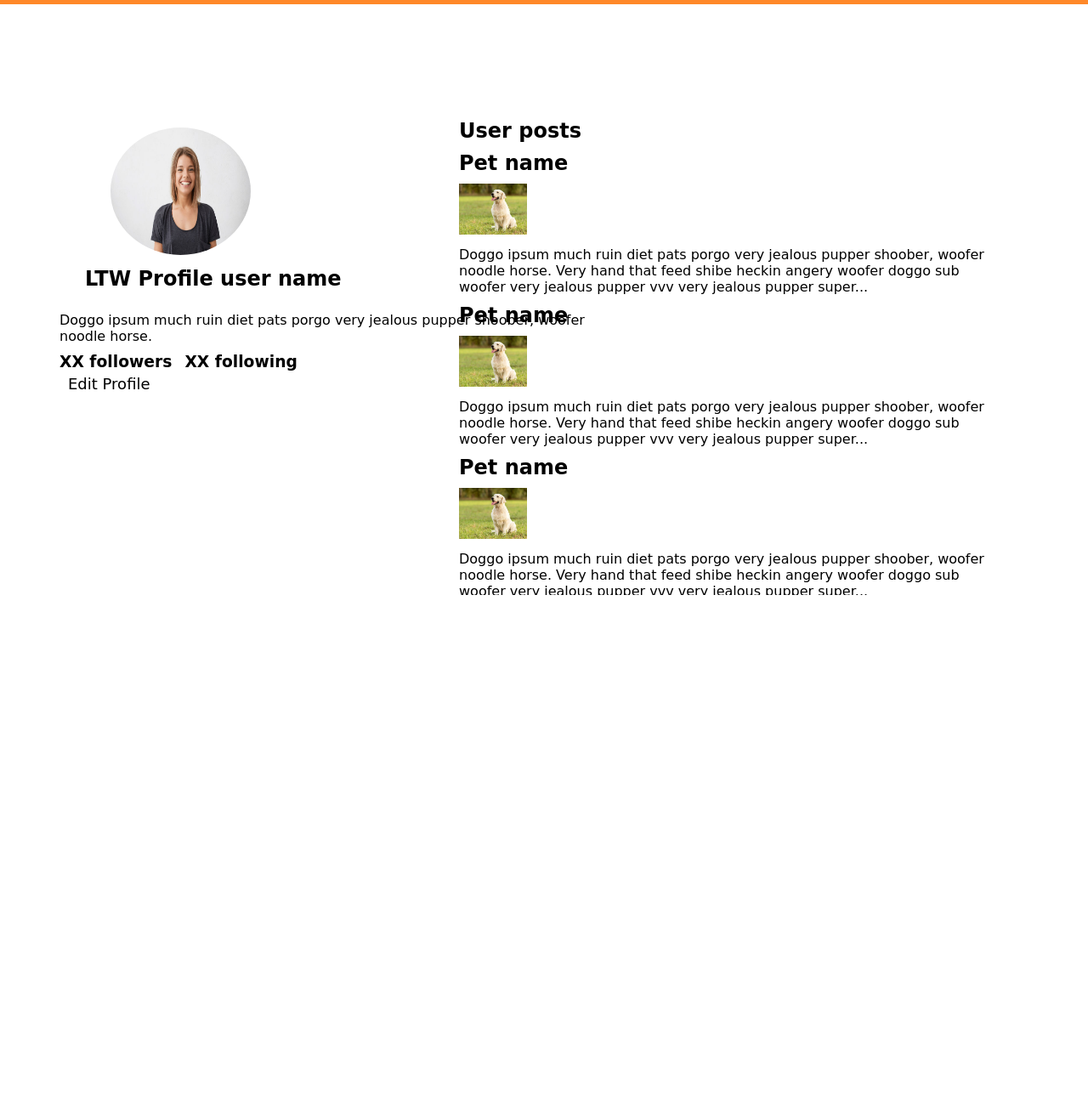
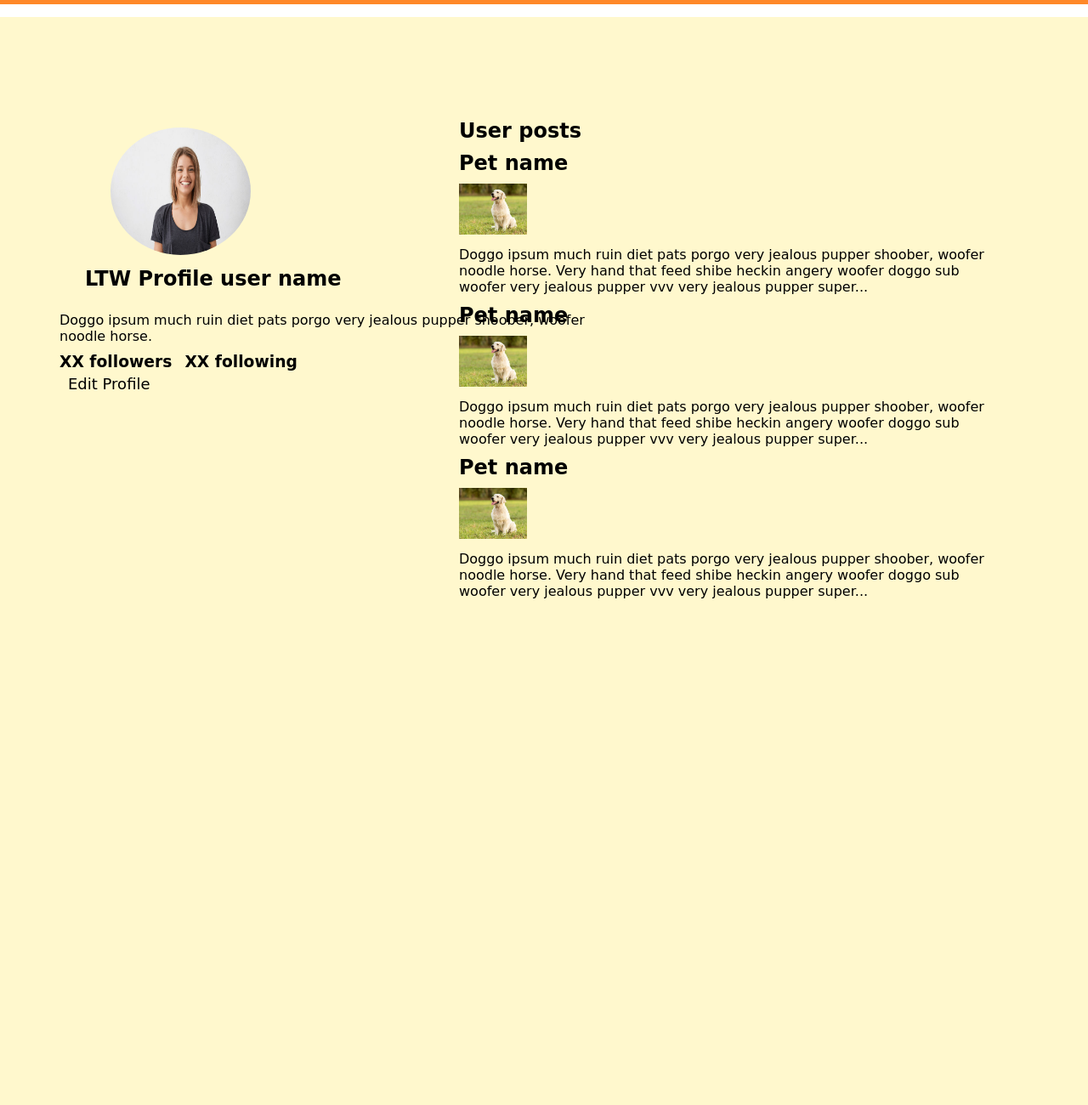
Before and after one commit to catarina03/FEUP-LTW-AdoptMe, a PHP site: page /userprofile.html in a window 1280 px wide. Shown: the part 100-1400 px from the top of the page at 85% size. Before the commit the page ends 800 px from the top, so only its background shows below. Run offline with PHP 8.4, Linux system fonts and the light colour scheme; some web fonts are replaced.

Commit message:
i put the page yellow

```diff
--- a/css/userProfile.css
+++ b/css/userProfile.css
@@ -1,5 +1,8 @@
 #main {
     background-color: #FFF8CD;
+    padding-bottom: 100%;
+    position: relative;
+    top: 10px;
 }
 
 .split {
```
